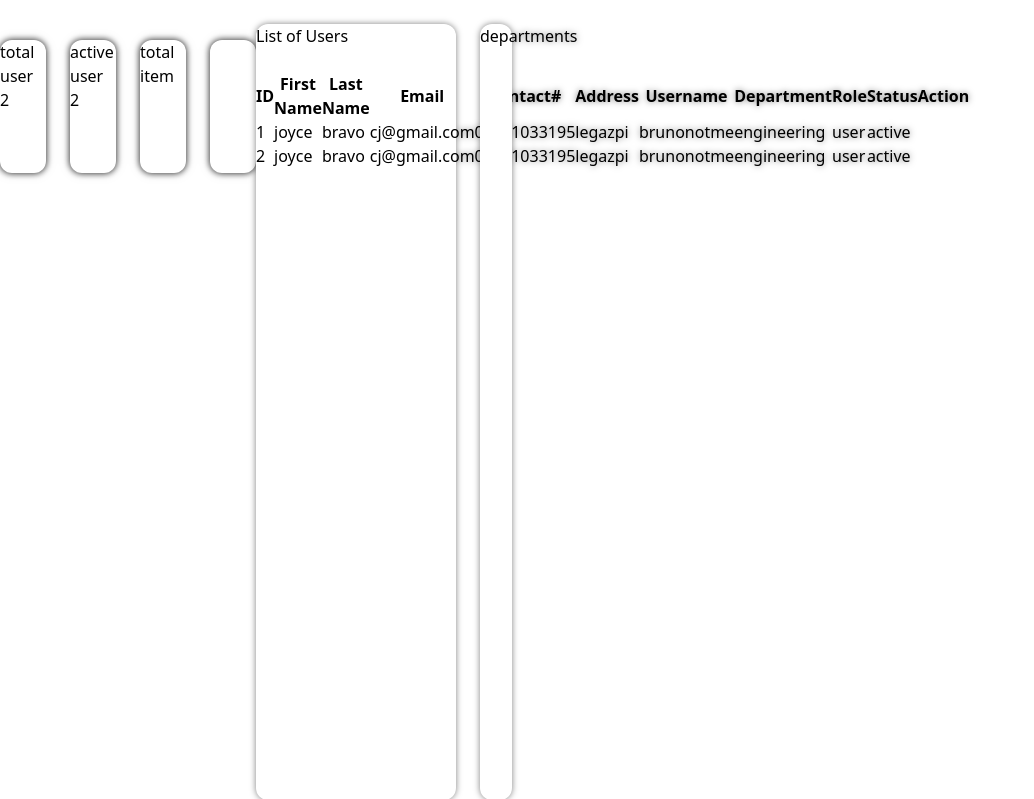
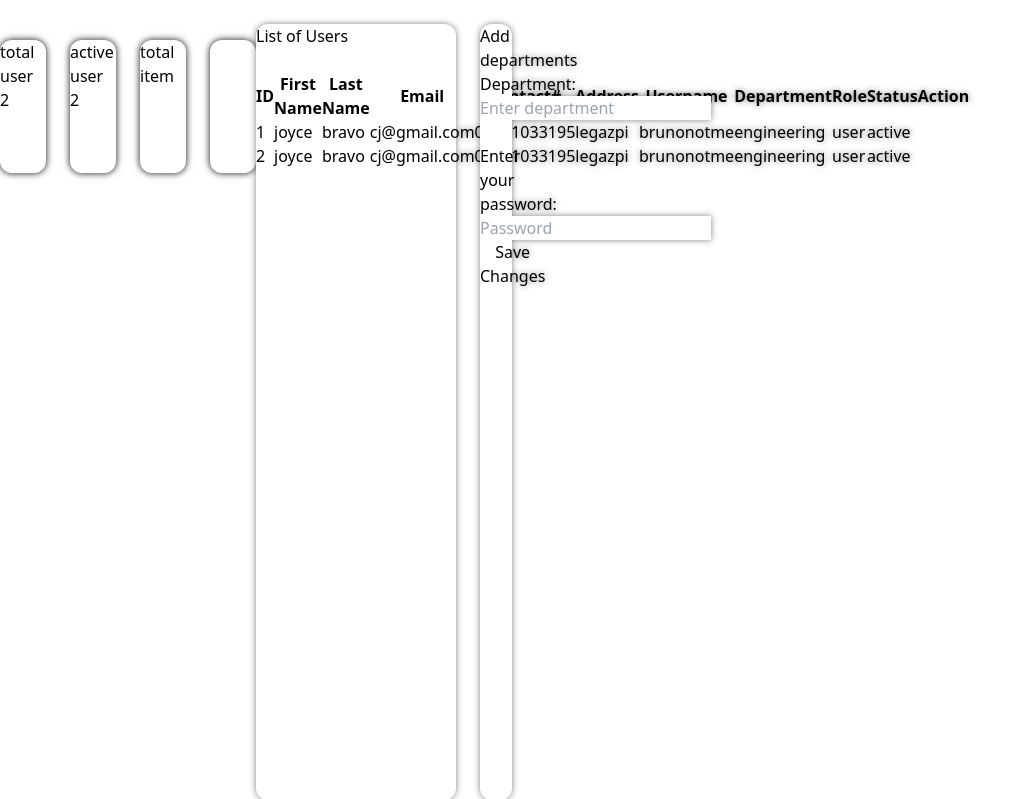
Before and after one commit to robertramos07281021/gsoinvsystem, a PHP site: page /user_management.php in a window 1280 px wide. Shown: the top 799 px of the page, without its empty margins (0-1034 px from the left). Run offline with PHP 8.4, Linux system fonts and the light colour scheme; data comes from the database, SQL or seed files in the repository; some libraries are stand-ins or nearby versions.

Commit message:
7/21/23 user management page add department

```diff
--- a/user_management.php
+++ b/user_management.php
@@ -9,6 +9,8 @@ $act = "active";
 $active_query= "SELECT * FROM users WHERE status='$act'";
 $active_result = mysqli_query($db,$active_query);
 $total_active = mysqli_num_rows($active_result);
+
+$errors = array();
 ?>
 
 <!DOCTYPE html>
@@ -168,9 +170,125 @@ $total_active = mysqli_num_rows($active_result);
             </div>
 
               <div class="col-span-1  h-full bg-white rounded-xl drop-shadow-[0_0px_3px_rgba(0,0,0,0.5)] mb-5">
-                departments
+               Add departments
+
+               <form method="POST">
+
+               <label>Department: </label> <input type="text" name="dep" placeholder="Enter department"
+
+               value="<?php if(isset($_POST['post_dep'])){
+
+
+                    echo $_POST['dep'];
+
+                    }?>"   required >
+
+                    <br><br>
+               <label>Enter your password: </label> <br>
+               <input type="password" name="pass1" placeholder="Password" id="pass1" required>
+               <button type="submit" name="post_dep"> Save Changes</button>
+
+               </form>
+
+
+               <?php
+
+
+
+
+                if(isset($_POST['post_dep'])){
+                    $u_id = $_SESSION['user_id'];
+                    $department = mysqli_real_escape_string($db, $_POST['dep']);
+                    $password = mysqli_real_escape_string($db, $_POST['pass1']);
+
+
+                    if(strlen(trim($department))==0 || empty($department)){
+                        array_push($errors, "Please enter a valid department.");
+                        echo "<div class='error' style='width: 90%;
+                        margin: 0px auto;
+                        padding: 10px;
+                        border: 1px solid #a94442;
+                        color: #a94442;
+                        background: #f2dede;
+                        border-radius: 5px;
+                        text-align: left;'>Department name must not be empty!. </div>";
+                    }
+
+
+                    $query1 = "SELECT * FROM users WHERE user_id = '$u_id'";
+                    $result1 = mysqli_query($db, $query1);
+                    $row1 = mysqli_fetch_assoc($result1);
+
+                    $enc_pass = md5($password);
+
+
+                    $dep_q =  "SELECT * FROM department WHERE dep_name = '$department'";
+                    $res = mysqli_query($db, $dep_q);
+                    $dep_row = mysqli_num_rows($res);
+
+                    if($enc_pass !== $row1['password']){
+                        array_push($errors, "Invalid password.");
+                        echo "<div class='error' style='width: 90%;
+                        margin: 0px auto;
+                        padding: 10px;
+                        border: 1px solid #a94442;
+                        color: #a94442;
+                        background: #f2dede;
+                        border-radius: 5px;
+                        text-align: left;'>Invalid password. </div>";
+                    }
+
+
+                    if($dep_row != 0){
+                        array_push($errors, "Department already exists.");
+                        echo "<div class='error' style='width: 90%;
+                        margin: 0px auto;
+                        padding: 10px;
+                        border: 1px solid #a94442;
+                        color: #a94442;
+                        background: #f2dede;
+                        border-radius: 5px;
+                        text-align: left;'>Department already exists. </div>";
+                    }
+
+
+                    if(count($errors) === 0){
+
+                            $sql2 = "INSERT INTO department (dep_name) VALUES ('$department')";
+
+                            mysqli_query($db, $sql2);  //insert to database
+                        ?>
+                        <script>
+                                swal({title: "Success!", text: "New department has been added.", type:
+                                        "success"}).then(function(){
+                                            location.href="user_management.php";
+                                        }
+                                        );
+                        </script>
+
+                        <?php
+
+
+                    }
+
+
+                }
+
+
+                ?>
+
+
+
+
             </div>
         </div>
+
+
+
+
+
+
+
 
     </article>
 
```
